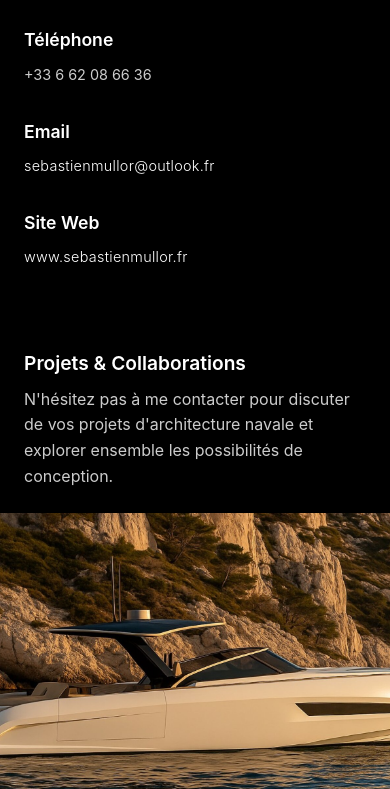
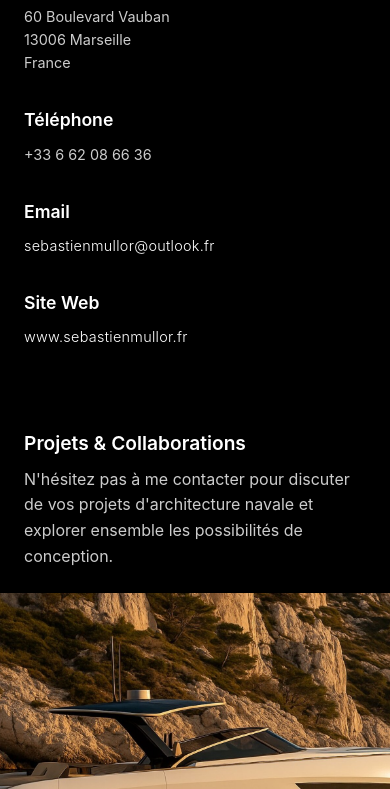
Before and after one commit to arbona-robin/sebastienmullor, a plain HTML site: page contact.html in a window 390 px wide. Shown: the part 210-999 px from the top of the page. Drawn offline with Linux system fonts and the light colour scheme.

Commit message:
fix responsive contact

```diff
--- a/styles.css
+++ b/styles.css
@@ -267,13 +267,13 @@ body {
 /* PAGE CONTACT */
 
 .contact-page {
-  padding-top: 0;
+  padding-top: 80px; /* Compenser la hauteur de la navbar */
   min-height: 100vh;
   background: #000;
 }
 
 .contact-section {
-  height: 100vh;
+  height: calc(100vh - 80px); /* Soustraire la hauteur de la navbar */
   display: flex;
   align-items: stretch;
 }
@@ -469,7 +469,7 @@ body {
 
   .contact-section {
     height: auto;
-    min-height: 100vh;
+    min-height: calc(100vh - 80px); /* Compenser la navbar aussi sur mobile */
   }
 
   .contact-info {
```
